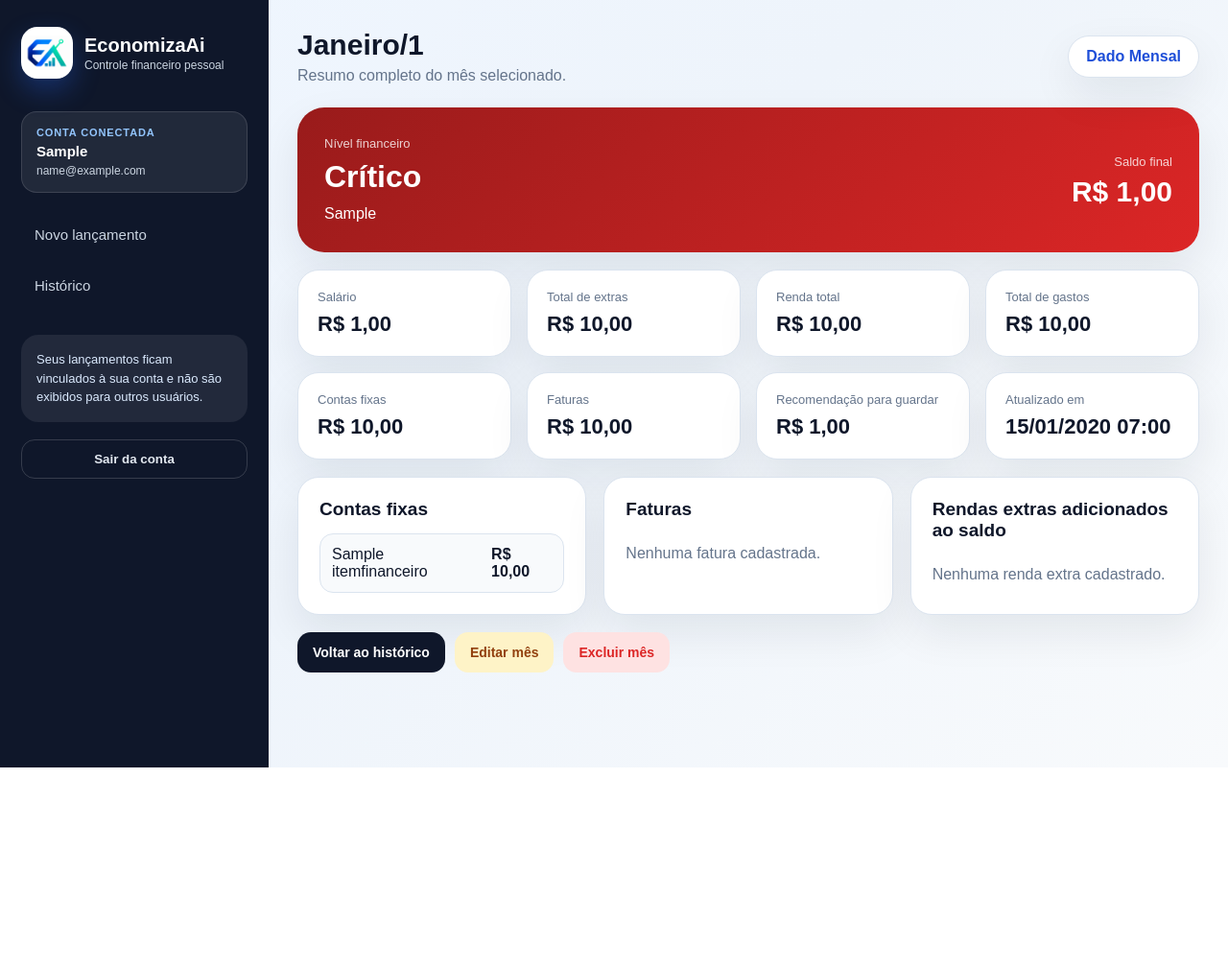
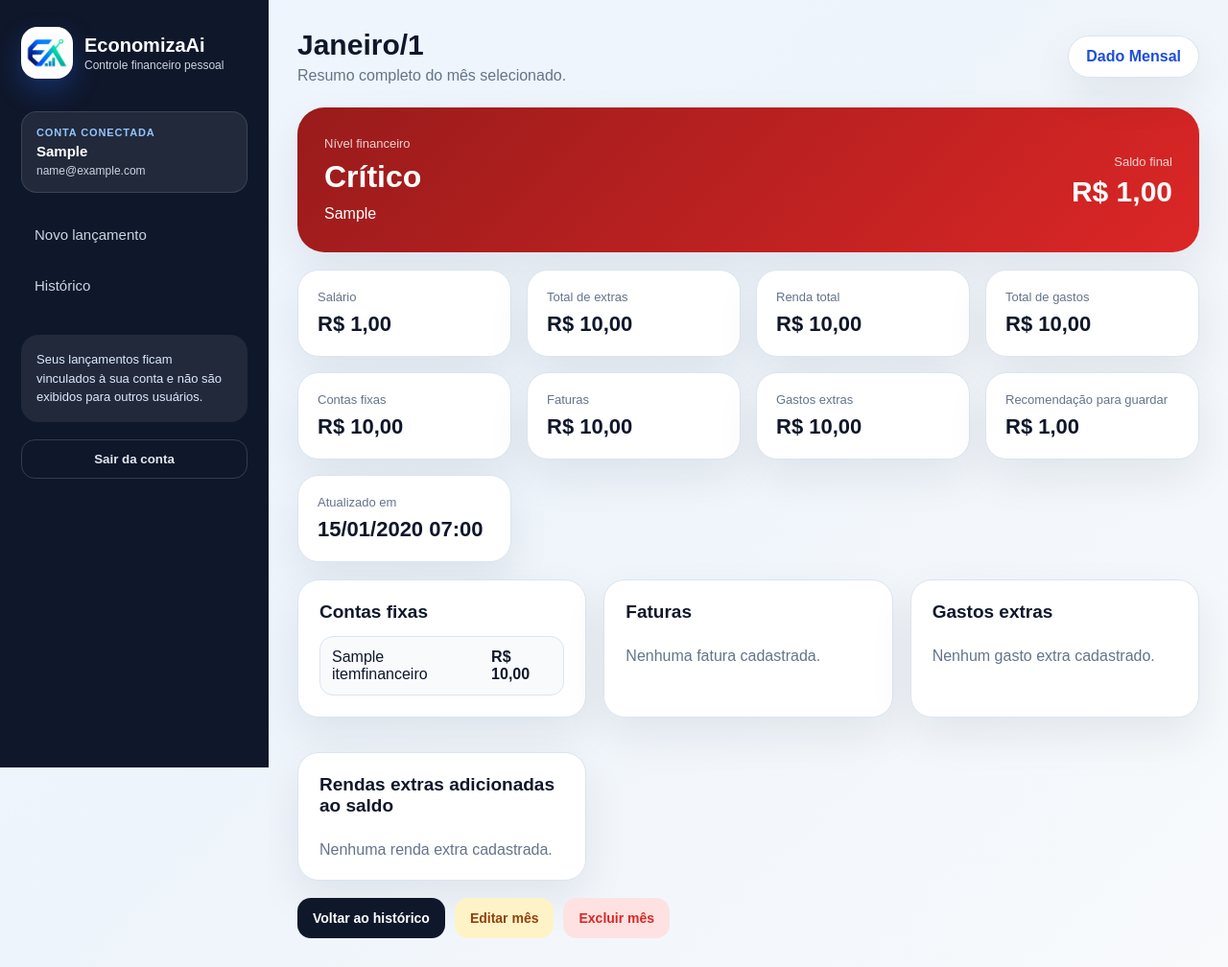
Before and after one commit to NilsonAbrantes/EconomizaAi, a Django app: page /registro/1/ in a window 1280 px wide. Shown: the whole page at 96% size. Before the commit the page ends 800 px from the top, so only its background shows below. Run offline with Django 5.2, Linux system fonts and the light colour scheme; a user stored in the database is signed in; tables that the repository leaves empty hold one stand-in row (values such as "Sample post").

Commit message:
gastos extras

```diff
--- a/financas/admin.py
+++ b/financas/admin.py
@@ -16,6 +16,7 @@ class RegistroMensalAdmin(admin.ModelAdmin):
         "ano",
         "salario",
         "renda_total",
+        "total_gastos_extras",
         "total_gastos",
         "saldo_final",
         "nivel",
--- a/financas/models.py
+++ b/financas/models.py
@@ -34,6 +34,11 @@ class RegistroMensal(models.Model):
     salario = models.DecimalField(max_digits=12, decimal_places=2, default=0)
     total_contas = models.DecimalField(max_digits=12, decimal_places=2, default=0)
     total_faturas = models.DecimalField(max_digits=12, decimal_places=2, default=0)
+    total_gastos_extras = models.DecimalField(
+        max_digits=12,
+        decimal_places=2,
+        default=0,
+    )
     total_bicos = models.DecimalField(max_digits=12, decimal_places=2, default=0)
     renda_total = models.DecimalField(max_digits=12, decimal_places=2, default=0)
     total_gastos = models.DecimalField(max_digits=12, decimal_places=2, default=0)
@@ -62,12 +67,14 @@ class RegistroMensal(models.Model):
 class ItemFinanceiro(models.Model):
     TIPO_CONTA = "conta"
     TIPO_FATURA = "fatura"
+    TIPO_GASTO = "gasto"
     TIPO_bico = "bico"
 
     TIPO_CHOICES = [
         (TIPO_CONTA, "Conta fixa"),
         (TIPO_FATURA, "Fatura"),
-        (TIPO_bico, "bico"),
+        (TIPO_GASTO, "Gasto extra"),
+        (TIPO_bico, "Renda extra"),
     ]
 
     registro = models.ForeignKey(
--- a/financas/templates/financas/detalhes.html
+++ b/financas/templates/financas/detalhes.html
@@ -43,6 +43,10 @@
         <strong>R$ {{ registro.total_faturas }}</strong>
     </div>
     <div class="metric">
+        <span>Gastos extras</span>
+        <strong>R$ {{ registro.total_gastos_extras }}</strong>
+    </div>
+    <div class="metric">
         <span>Recomendação para guardar</span>
         <strong>R$ {{ registro.recomendacao_guardar }}</strong>
     </div>
@@ -82,7 +86,21 @@
     </section>
 
     <section class="panel">
-        <h3>Rendas extras adicionados ao saldo</h3>
+        <h3>Gastos extras</h3>
+        <div class="list-detail">
+            {% for item in gastos %}
+                <div>
+                    <span>{{ item.nome }}</span>
+                    <strong>R$ {{ item.valor }}</strong>
+                </div>
+            {% empty %}
+                <p class="empty-small">Nenhum gasto extra cadastrado.</p>
+            {% endfor %}
+        </div>
+    </section>
+
+    <section class="panel">
+        <h3>Rendas extras adicionadas ao saldo</h3>
         <div class="list-detail">
             {% for item in bicos %}
                 <div>
@@ -90,7 +108,7 @@
                     <strong>R$ {{ item.valor }}</strong>
                 </div>
             {% empty %}
-                <p class="empty-small">Nenhuma renda extra cadastrado.</p>
+                <p class="empty-small">Nenhuma renda extra cadastrada.</p>
             {% endfor %}
         </div>
     </section>
--- a/financas/templates/financas/form.html
+++ b/financas/templates/financas/form.html
@@ -164,7 +164,7 @@ Informe os dados do mês, adicione rendas extras com nome e valor, calcule e sal
         <div>
             <span>Gastos</span>
             <strong id="previewExpenses">R$ 0,00</strong>
-            <small>Contas + faturas</small>
+            <small>Contas + faturas + gastos extras</small>
         </div>
         <div>
             <span>Saldo</span>
--- a/financas/templates/financas/historico.html
+++ b/financas/templates/financas/historico.html
@@ -26,6 +26,7 @@
                     <th>Salário</th>
                     <th>Contas</th>
                     <th>Faturas</th>
+                    <th>Gastos extras</th>
                     <th>Renda extra</th>
                     <th>Renda total</th>
                     <th>Gastos</th>
@@ -42,6 +43,7 @@
                         <td>R$ {{ registro.salario }}</td>
                         <td>R$ {{ registro.total_contas }}</td>
                         <td>R$ {{ registro.total_faturas }}</td>
+                        <td>R$ {{ registro.total_gastos_extras }}</td>
                         <td>R$ {{ registro.total_bicos }}</td>
                         <td>R$ {{ registro.renda_total }}</td>
                         <td>R$ {{ registro.total_gastos }}</td>
@@ -59,7 +61,7 @@
                     </tr>
                 {% empty %}
                     <tr>
-                        <td colspan="11" class="empty">Nenhum mês salvo ainda.</td>
+                        <td colspan="12" class="empty">Nenhum mês salvo ainda.</td>
                     </tr>
                 {% endfor %}
             </tbody>
--- a/financas/views.py
+++ b/financas/views.py
@@ -130,13 +130,17 @@ def coletar_itens_post(request, prefixo, tipo):
     return itens
 
 
-def calcular_situacao(salario, contas, faturas, bicos):
+def calcular_situacao(salario, contas, faturas, gastos, bicos):
     total_contas = sum((item["valor"] for item in contas), Decimal("0.00"))
     total_faturas = sum((item["valor"] for item in faturas), Decimal("0.00"))
+    total_gastos_extras = sum(
+        (item["valor"] for item in gastos),
+        Decimal("0.00"),
+    )
     total_bicos = sum((item["valor"] for item in bicos), Decimal("0.00"))
 
     renda_total = salario + total_bicos
-    total_gastos = total_contas + total_faturas
+    total_gastos = total_contas + total_faturas + total_gastos_extras
     saldo_final = renda_total - total_gastos
     recomendacao_guardar = renda_total * Decimal("0.20")
 
@@ -169,6 +173,7 @@ def calcular_situacao(salario, contas, faturas, bicos):
     return {
         "total_contas": total_contas.quantize(Decimal("0.01")),
         "total_faturas": total_faturas.quantize(Decimal("0.01")),
+        "total_gastos_extras": total_gastos_extras.quantize(Decimal("0.01")),
         "total_bicos": total_bicos.quantize(Decimal("0.01")),
         "renda_total": renda_total.quantize(Decimal("0.01")),
         "total_gastos": total_gastos.quantize(Decimal("0.01")),
@@ -206,9 +211,10 @@ def processar_registro(request, registro=None):
 
     contas = coletar_itens_post(request, "conta", ItemFinanceiro.TIPO_CONTA)
     faturas = coletar_itens_post(request, "fatura", ItemFinanceiro.TIPO_FATURA)
+    gastos = coletar_itens_post(request, "gasto", ItemFinanceiro.TIPO_GASTO)
     bicos = coletar_itens_post(request, "bico", ItemFinanceiro.TIPO_bico)
 
-    calculo = calcular_situacao(salario, contas, faturas, bicos)
+    calculo = calcular_situacao(salario, contas, faturas, gastos, bicos)
 
     with transaction.atomic():
         if registro:
@@ -218,6 +224,7 @@ def processar_registro(request, registro=None):
             registro.salario = salario
             registro.total_contas = calculo["total_contas"]
             registro.total_faturas = calculo["total_faturas"]
+            registro.total_gastos_extras = calculo["total_gastos_extras"]
             registro.total_bicos = calculo["total_bicos"]
             registro.renda_total = calculo["renda_total"]
             registro.total_gastos = calculo["total_gastos"]
@@ -236,6 +243,7 @@ def processar_registro(request, registro=None):
                     "salario": salario,
                     "total_contas": calculo["total_contas"],
                     "total_faturas": calculo["total_faturas"],
+                    "total_gastos_extras": calculo["total_gastos_extras"],
                     "total_bicos": calculo["total_bicos"],
                     "renda_total": calculo["renda_total"],
                     "total_gastos": calculo["total_gastos"],
@@ -247,7 +255,7 @@ def processar_registro(request, registro=None):
             )
             registro.itens.all().delete()
 
-        todos_itens = contas + faturas + bicos
+        todos_itens = contas + faturas + gastos + bicos
 
         ItemFinanceiro.objects.bulk_create([
             ItemFinanceiro(
@@ -284,6 +292,7 @@ def novo_registro(request):
         "registro": None,
         "contas": [],
         "faturas": [],
+        "gastos": [],
         "bicos": [],
     }
     return render(request, "financas/form.html", context)
@@ -315,6 +324,7 @@ def editar_registro(request, pk):
         "ano_atual": registro.ano,
         "contas": registro.itens.filter(tipo=ItemFinanceiro.TIPO_CONTA),
         "faturas": registro.itens.filter(tipo=ItemFinanceiro.TIPO_FATURA),
+        "gastos": registro.itens.filter(tipo=ItemFinanceiro.TIPO_GASTO),
         "bicos": registro.itens.filter(tipo=ItemFinanceiro.TIPO_bico),
     }
     return render(request, "financas/form.html", context)
@@ -351,6 +361,7 @@ def detalhes_registro(request, pk):
         "registro": registro,
         "contas": registro.itens.filter(tipo=ItemFinanceiro.TIPO_CONTA),
         "faturas": registro.itens.filter(tipo=ItemFinanceiro.TIPO_FATURA),
+        "gastos": registro.itens.filter(tipo=ItemFinanceiro.TIPO_GASTO),
         "bicos": registro.itens.filter(tipo=ItemFinanceiro.TIPO_bico),
     }
     return render(request, "financas/detalhes.html", context)
@@ -382,7 +393,8 @@ def exportar_csv(request):
         "Salário",
         "Contas fixas",
         "Faturas",
-        "bicos",
+        "Gastos extras",
+        "Rendas extras",
         "Renda total",
         "Total de gastos",
         "Saldo final",
@@ -400,6 +412,7 @@ def exportar_csv(request):
             registro.salario,
             registro.total_contas,
             registro.total_faturas,
+            registro.total_gastos_extras,
             registro.total_bicos,
             registro.renda_total,
             registro.total_gastos,
```
Also changed, not shown: financas/tests.py (+54 -1 lines), 1 other file.
